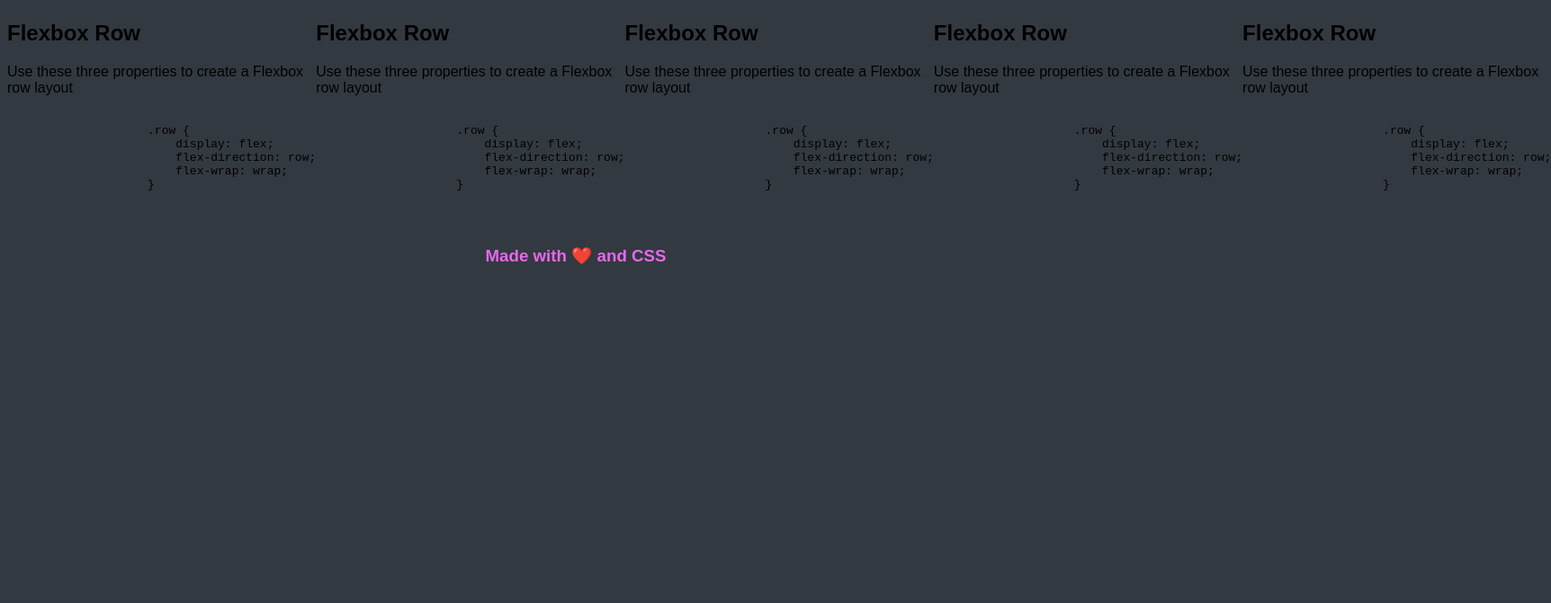
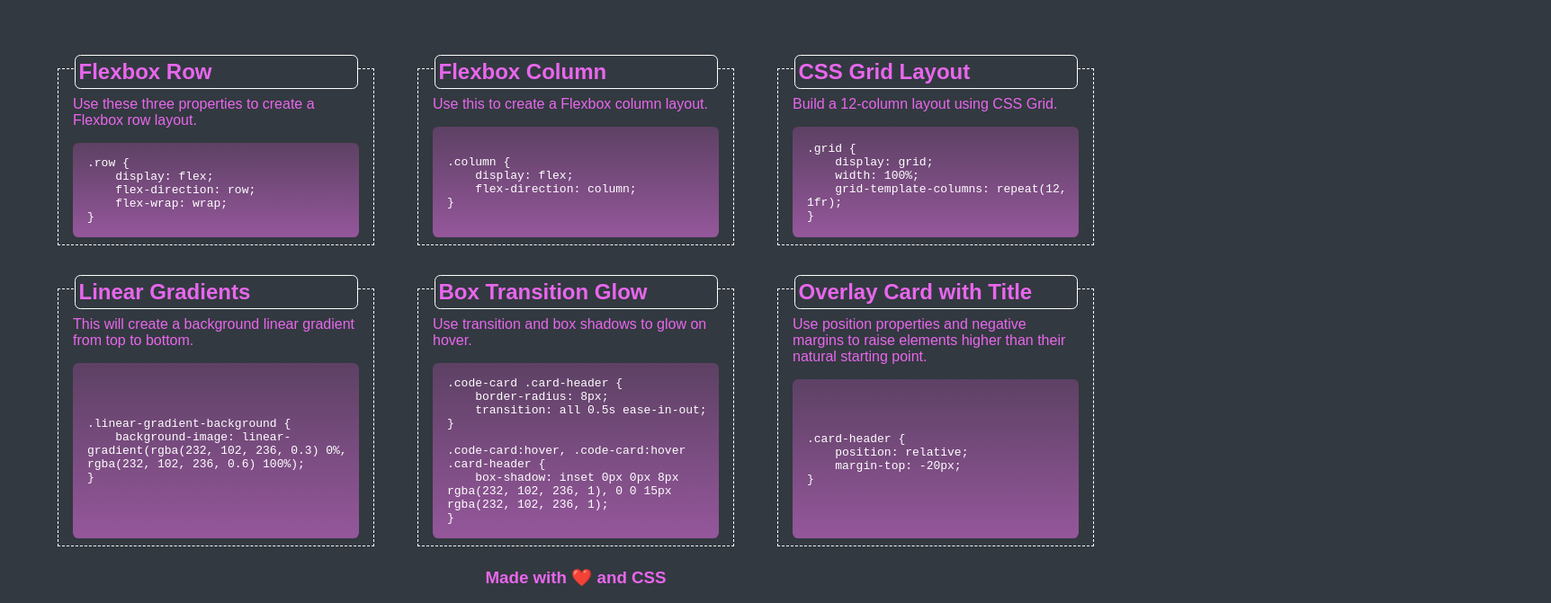
Before and after one commit to DandyCodes/css-cheatsheet, a plain HTML site: page index.html in a window 1280 px wide. Shown: the part 129-800 px from the top of the page at 90% size, 1724 px wide, since content can reach past the window. Drawn offline with Linux system fonts and the light colour scheme.

Commit message:
updated flex boxes, colors and content

```diff
--- a/assets/styles.css
+++ b/assets/styles.css
@@ -1,23 +1,91 @@
+* {
+    box-sizing: border-box;
+    margin: 0;
+    padding: 0;
+}
+
 :root {
-    --delicious-pink:rgb(232, 103, 237);
-    background-color: rgb(51, 57, 64);
+    --dark-color: rgb(51, 57, 64);
+    background-color: var(--dark-color);
+    color: rgb(232, 103, 237);
     font-family: Arial, Helvetica, sans-serif;
+    max-width: 1200px;
+    min-width: 300px;
+    margin: auto;
 }
 
 header {
     text-align: center;
-    color: white;
+    padding: 1rem;
+    margin: 1rem;
 }
 
-header h1 {
-    color: var(--delicious-pink);
+header p {
+    margin: 1rem;
+    padding: 1rem;
+    line-height: 1.5;
+    color: white;
+    width: 80%;
+    margin: auto;
 }
 
 main {
     display: flex;
+    flex-wrap: wrap;
+}
+
+article {
+    --inter-card-margin: 2%;
+    --radius: 0.4rem;
+    display: flex;
+    flex-direction: column;
+    margin: var(--inter-card-margin);
+    width: calc(100% / 3 - var(--inter-card-margin) * 2);
+    border: dashed 0.1rem white;
+}
+
+article h2 {
+    padding: 0.25rem;
+    position: relative;
+    border: 0.1rem white solid;
+    border-radius: var(--radius);
+    width: 90%;
+    margin: auto;
+    margin-top: -1rem;
+    background-color: var(--dark-color);
+}
+
+article p {
+    margin: 0.5rem 1rem;
+    flex-grow: 0;
+}
+
+pre {
+    margin: 0.5rem 1rem;
+    padding-left: 1rem;
+    color: white;
+    background: var(--delicious-pink);
+    background: linear-gradient(#5d4164, #95579b);
+    border-radius: var(--radius);
+    white-space:pre-wrap;
+    flex-grow: 1;
+    display: flex;
+    flex-direction: column;
+    justify-content: center;
 }
 
 footer {
-    color: var(--delicious-pink);
     text-align: center;
 }
+
+@media screen and (max-width: 992px) {
+    article {
+        width: calc(100% / 2 - var(--inter-card-margin) * 2);
+    }
+}
+
+@media screen and (max-width: 768px) {
+    article {
+        width: calc(100% / 1 - var(--inter-card-margin) * 2);
+    }
+}
--- a/index.html
+++ b/index.html
@@ -15,7 +15,7 @@
     <main>
         <article>
             <h2>Flexbox Row</h2>
-            <p>Use these three properties to create a Flexbox row layout</p>
+            <p>Use these three properties to create a Flexbox row layout.</p>
             <pre>
                 <code>
 .row {
@@ -27,53 +27,65 @@
             </pre>
         </article>
         <article>
-            <h2>Flexbox Row</h2>
-            <p>Use these three properties to create a Flexbox row layout</p>
+            <h2>Flexbox Column</h2>
+            <p>Use this to create a Flexbox column layout.</p>
             <pre>
                 <code>
-                    .row {
+.column {
     display: flex;
-                        flex-direction: row;
-                        flex-wrap: wrap;
+    flex-direction: column;
 }
                 </code>
             </pre>
         </article>
         <article>
-            <h2>Flexbox Row</h2>
-            <p>Use these three properties to create a Flexbox row layout</p>
+            <h2>CSS Grid Layout</h2>
+            <p>Build a 12-column layout using CSS Grid.</p>
             <pre>
                 <code>
-                    .row {
-                        display: flex;
-                        flex-direction: row;
-                        flex-wrap: wrap;
+.grid {
+    display: grid;
+    width: 100%;
+    grid-template-columns: repeat(12, 1fr);
 }
                 </code>
             </pre>
         </article>
         <article>
-            <h2>Flexbox Row</h2>
-            <p>Use these three properties to create a Flexbox row layout</p>
+            <h2>Linear Gradients</h2>
+            <p>This will create a background linear gradient from top to bottom.</p>
             <pre>
                 <code>
-                    .row {
-                        display: flex;
-                        flex-direction: row;
-                        flex-wrap: wrap;
+.linear-gradient-background {
+    background-image: linear-gradient(rgba(232, 102, 236, 0.3) 0%, rgba(232, 102, 236, 0.6) 100%);
 }
                 </code>
             </pre>
         </article>
         <article>
-            <h2>Flexbox Row</h2>
-            <p>Use these three properties to create a Flexbox row layout</p>
+            <h2>Box Transition Glow</h2>
+            <p>Use transition and box shadows to glow on hover.</p>
             <pre>
                 <code>
-                    .row {
-                        display: flex;
-                        flex-direction: row;
-                        flex-wrap: wrap;
+.code-card .card-header {
+    border-radius: 8px;
+    transition: all 0.5s ease-in-out;
+}
+
+.code-card:hover, .code-card:hover .card-header {
+    box-shadow: inset 0px 0px 8px rgba(232, 102, 236, 1), 0 0 15px rgba(232, 102, 236, 1);
+}
+                </code>
+            </pre>
+        </article>
+        <article>
+            <h2>Overlay Card with Title</h2>
+            <p>Use position properties and negative margins to raise elements higher than their natural starting point.</p>
+            <pre>
+                <code>
+.card-header {
+    position: relative;
+    margin-top: -20px;
 }
                 </code>
             </pre>
```
Lines whose indentation alone changed are shown as unchanged.
